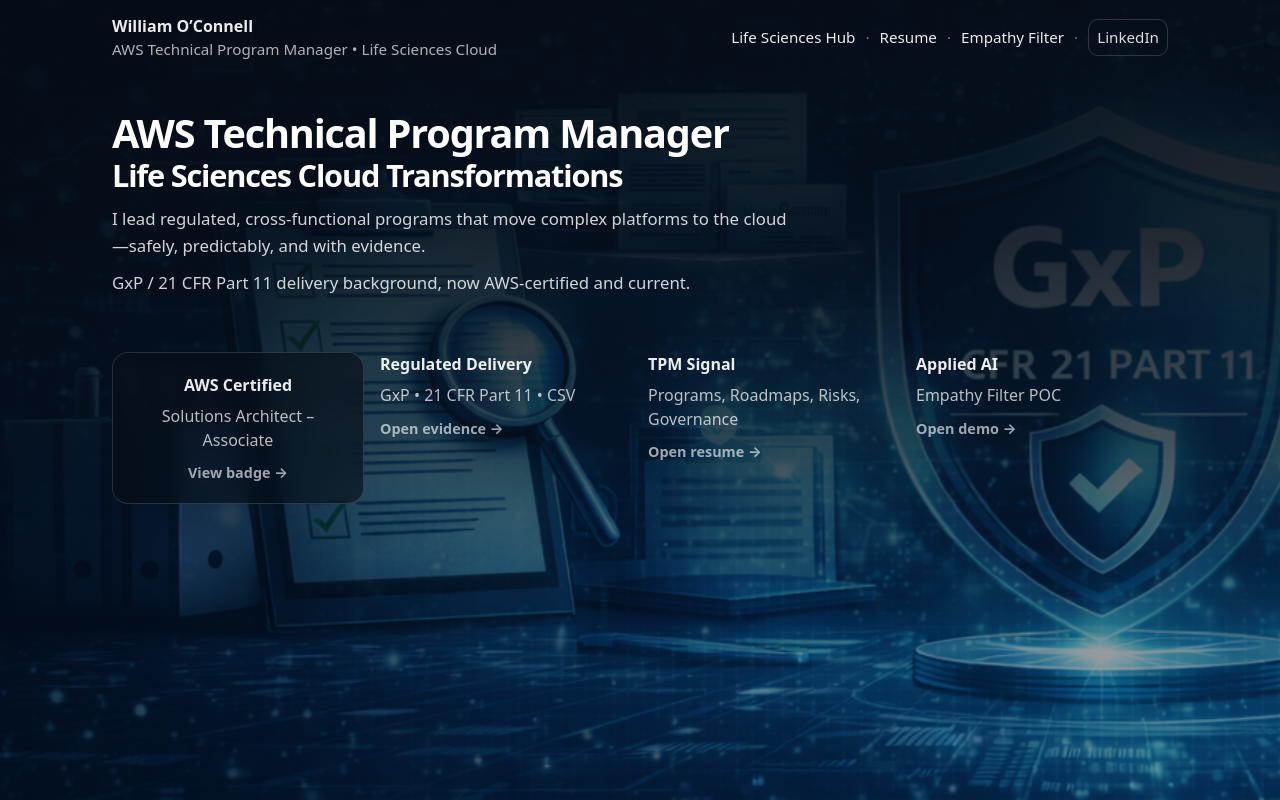
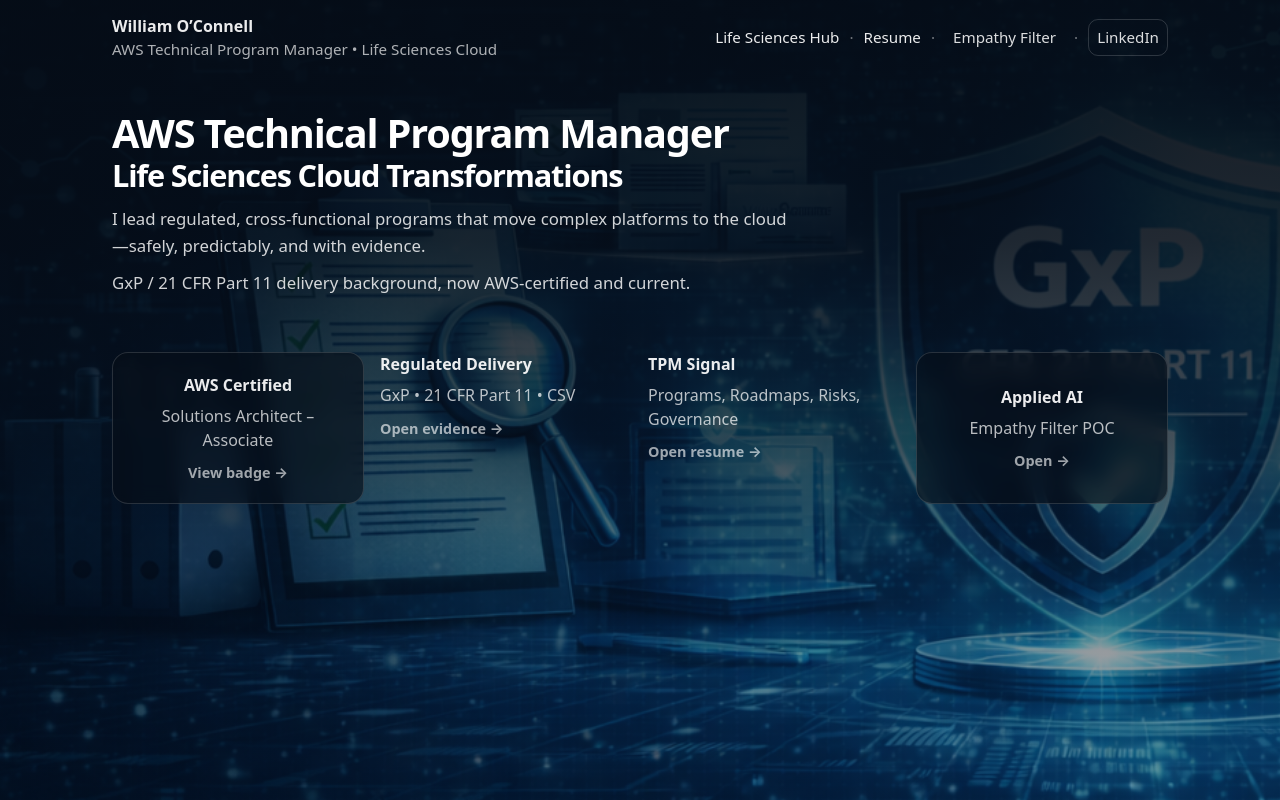
Before and after one commit to williamoconnellpmp-source/ls-cloud-migration-hub, a Next.js app: page / in a window 1280 px wide. Built offline with nearby package versions, Linux system fonts and the light colour scheme.

Commit message:
SAFETY: snapshot before restore

```diff
--- a/pages/index.js
+++ b/pages/index.js
@@ -5,7 +5,9 @@
   return (
     <>
       <Head>
-        <title>William O’Connell | AWS TPM | Life Sciences Cloud Transformations</title>
+        <title>
+          William O’Connell | AWS TPM | Life Sciences Cloud Transformations
+        </title>
         <meta
           name="description"
           content="AWS Technical Program Manager focused on regulated Life Sciences cloud transformations. AWS Solutions Architect – Associate. GxP / 21 CFR Part 11 delivery. Applied AI POC."
@@ -36,9 +38,17 @@
                 Resume
               </Link>
               <span className="navSep">·</span>
-              <Link href="/empathy-filter" className="navLink">
+
+              {/* Empathy Filter -> Vercel subdomain About */}
+              <a
+                href="https://empathy.williamoconnellpmp.com/about"
+                target="_blank"
+                rel="noopener noreferrer"
+                className="navLink"
+              >
                 Empathy Filter
-              </Link>
+              </a>
+
               <span className="navSep">·</span>
               <a
                 href="https://www.linkedin.com/in/williamoconnell/"
@@ -58,16 +68,19 @@
             <div className="container">
               <h1 className="h1">
                 <span className="h1Line1">AWS Technical Program Manager</span>
-                <span className="h1Line2">Life Sciences Cloud Transformations</span>
+                <span className="h1Line2">
+                  Life Sciences Cloud Transformations
+                </span>
               </h1>
 
               <p className="lead">
-                I lead regulated, cross-functional programs that move complex platforms to the cloud—safely,
-                predictably, and with evidence.
+                I lead regulated, cross-functional programs that move complex
+                platforms to the cloud—safely, predictably, and with evidence.
               </p>
 
               <p className="lead2">
-                GxP / 21 CFR Part 11 delivery background, now AWS-certified and current.
+                GxP / 21 CFR Part 11 delivery background, now AWS-certified and
+                current.
               </p>
             </div>
           </section>
@@ -97,16 +110,23 @@
               {/* 3) TPM Signal -> Resume */}
               <Link href="/resume" className="card">
                 <div className="cardTitle">TPM Signal</div>
-                <div className="cardText">Programs, Roadmaps, Risks, Governance</div>
+                <div className="cardText">
+                  Programs, Roadmaps, Risks, Governance
+                </div>
                 <div className="cardHint">Open resume →</div>
               </Link>
 
-              {/* 4) Applied AI -> Empathy Filter */}
-              <Link href="/empathy-filter" className="card">
+              {/* 4) Applied AI -> Empathy Filter About (Vercel subdomain) */}
+              <a
+                href="https://empathy.williamoconnellpmp.com/about"
+                target="_blank"
+                rel="noopener noreferrer"
+                className="card"
+              >
                 <div className="cardTitle">Applied AI</div>
                 <div className="cardText">Empathy Filter POC</div>
-                <div className="cardHint">Open demo →</div>
-              </Link>
+                <div className="cardHint">Open →</div>
+              </a>
             </div>
           </section>
         </main>
@@ -122,14 +142,13 @@
           .heroBg {
             position: absolute;
             inset: 0;
-            background-image:
-              linear-gradient(
+            background-image: linear-gradient(
                 180deg,
                 rgba(5, 12, 22, 0.96) 0%,
                 rgba(5, 12, 22, 0.88) 30%,
-                rgba(5, 12, 22, 0.70) 55%,
+                rgba(5, 12, 22, 0.7) 55%,
                 rgba(5, 12, 22, 0.45) 75%,
-                rgba(5, 12, 22, 0.30) 100%
+                rgba(5, 12, 22, 0.3) 100%
               ),
               url("/images/heroes/landing-gxp.png");
             background-size: cover;
@@ -262,7 +281,7 @@
 
           .card:hover {
             border-color: rgba(255, 255, 255, 0.22);
-            background: rgba(7, 14, 24, 0.70);
+            background: rgba(7, 14, 24, 0.7);
           }
 
           .cardTitle {
```
